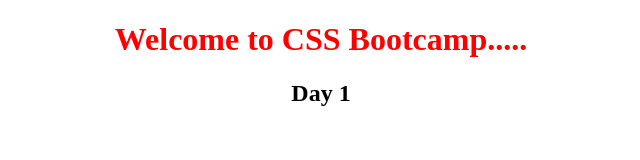
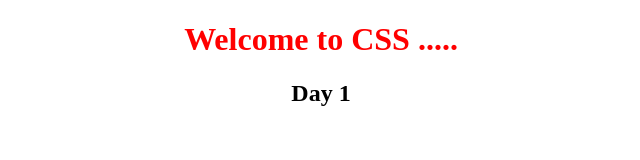
Before and after one commit to khushboo190/CSS-Bootcamp, a plain HTML site: page Day1/index.html in a window 1280 px wide. Shown: the whole page, without its empty margins (319-959 px from the left). Drawn offline with Linux system fonts and the light colour scheme.

Commit message:
testing new branch

```diff
--- a/Day1/index.html
+++ b/Day1/index.html
@@ -9,7 +9,7 @@
 
 </head>
 <body>
-    <h1 class="title center"> Welcome to CSS Bootcamp..... </h1>
+    <h1 class="title center"> Welcome to CSS ..... </h1>
     <h2 class="center"> Day 1 </h2>
     <!-- ctrl+/ for comment -->
      <!-- BOX Model -->
```
